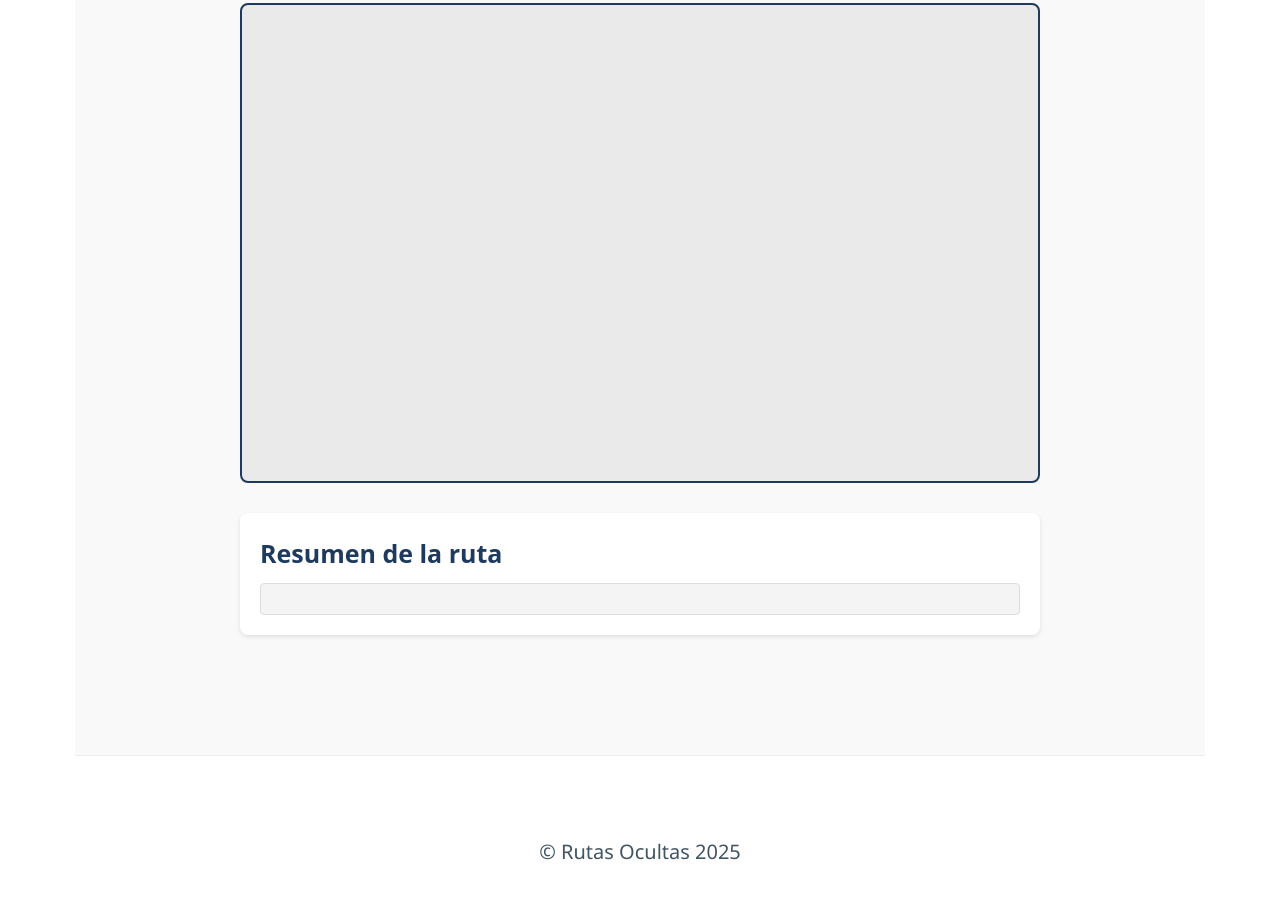
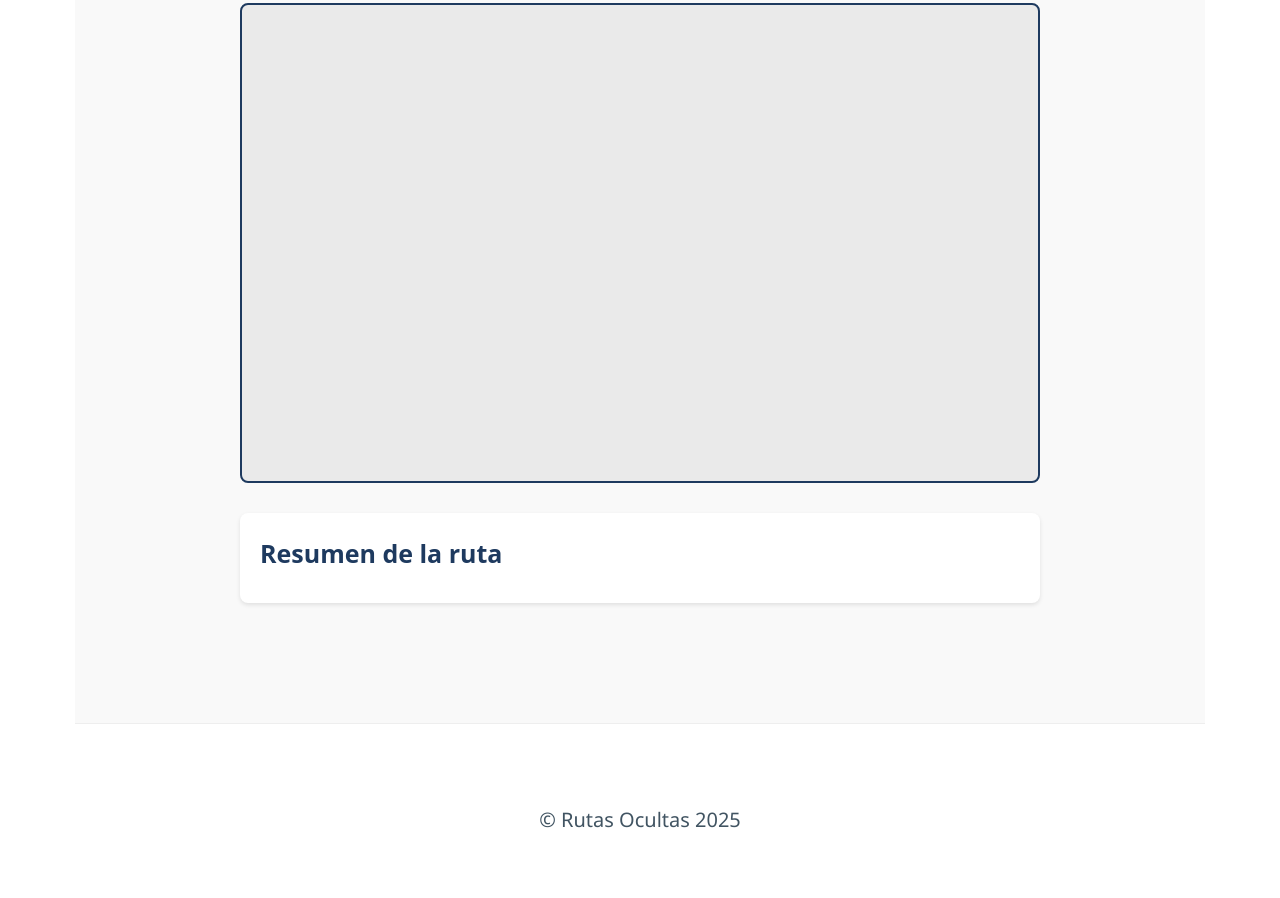
Before and after one commit to hidden-city-routes-ai/hidden-city-routes-ai, a plain HTML site: page index.html in a window 1280 px wide. Shown: the part 856-1754 px from the top of the page. Drawn offline with nearby package versions, Linux system fonts and the light colour scheme.

Commit message:
Update style.css

```diff
--- a/style.css
+++ b/style.css
@@ -108,7 +108,7 @@ button:hover {
   background-color: #eaeaea;
 }
 
-/* --- Resumen de ruta --- */
+/* --- Resumen de ruta (listado) --- */
 .summary-section {
   background: var(--text-light);
   padding: 1rem;
@@ -124,17 +124,15 @@ button:hover {
   font-size: 1.25rem;
 }
 
-#summary {
-  white-space: pre-wrap;       /* Permite que el texto se quiebre en varias líneas */
-  word-break: break-word;      /* Asegura que las palabras largas se dividan */
-  max-height: 200px;           /* Altura máxima y scroll si se desborda */
-  overflow-y: auto;
-  padding: 0.75rem;
-  background: #f4f4f4;
-  border: 1px solid #dddddd;
-  border-radius: 4px;
-  font-size: 0.95rem;
-  line-height: 1.4;
+/* Estilos para la lista de la ruta */
+.route-list ul {
+  list-style-type: disc;
+  padding-left: 1.5rem;
+}
+
+.route-list li {
+  margin-bottom: 0.5rem;
+  font-size: 1rem;
 }
 
 /* ---------- Pie de página ---------- */
```
